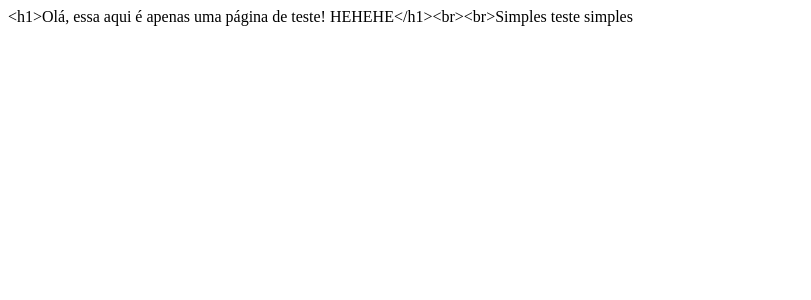
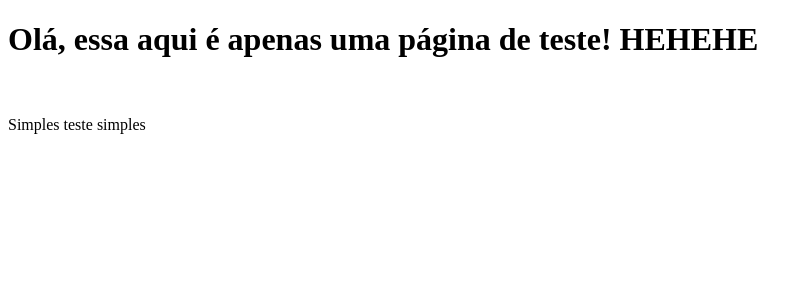
Before and after one commit to pedrogustavo98/clone-tabnews, a Next.js app: page / in a window 1280 px wide. Shown: the top 300 px of the page, without its empty margins (0-811 px from the left). Built offline with nearby package versions, Linux system fonts and the light colour scheme.

Commit message:
teste de alteracao

```diff
--- a/pages/index.js
+++ b/pages/index.js
@@ -1,11 +1,12 @@
 function Home() {
-
-  let teste = "<h1>";
-  teste += "Olá, essa aqui é apenas uma página de teste! HEHEHE";
-  teste += "</h1>";
-  teste += "<br><br>Simples teste simples";
-
-  return teste;
+  return (
+    <>
+      <h1>Olá, essa aqui é apenas uma página de teste! HEHEHE</h1>
+      <br />
+      <br />
+      Simples teste simples
+    </>
+  );
 }
 
 export default Home;
```
